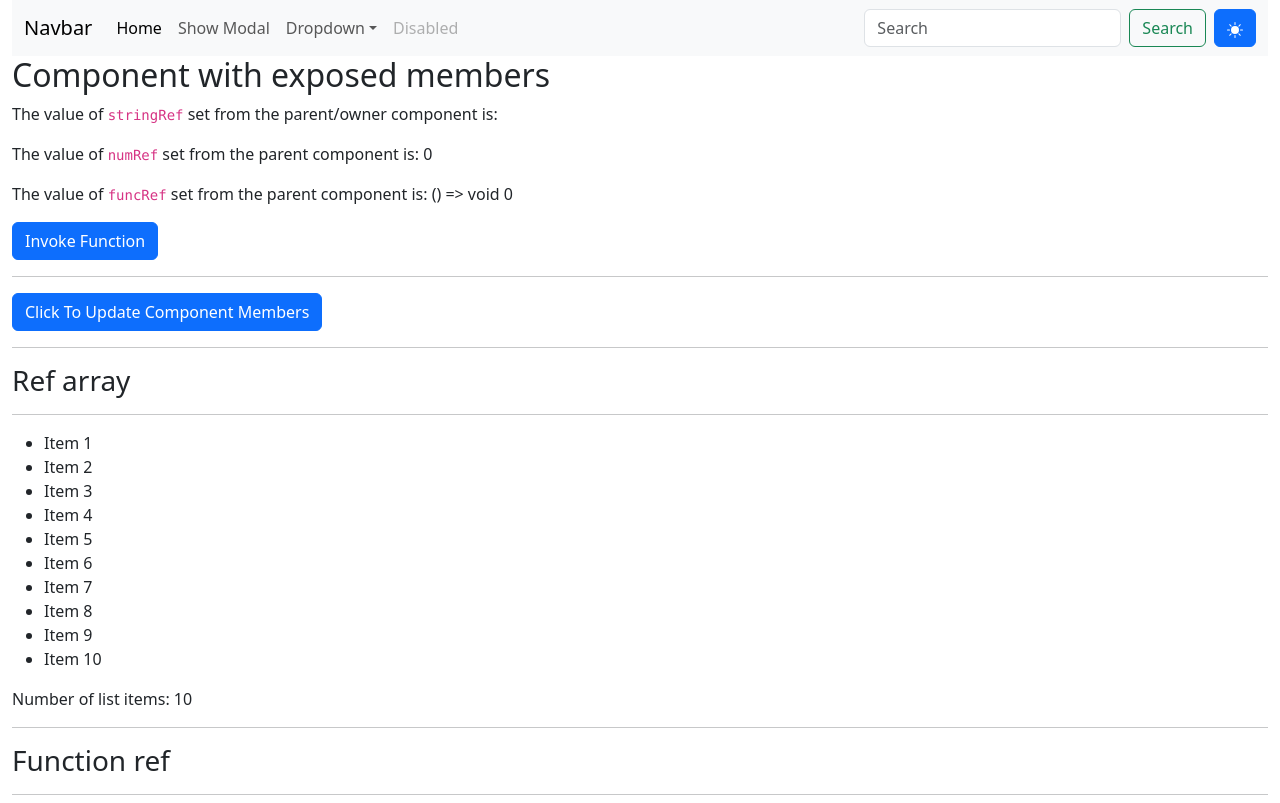
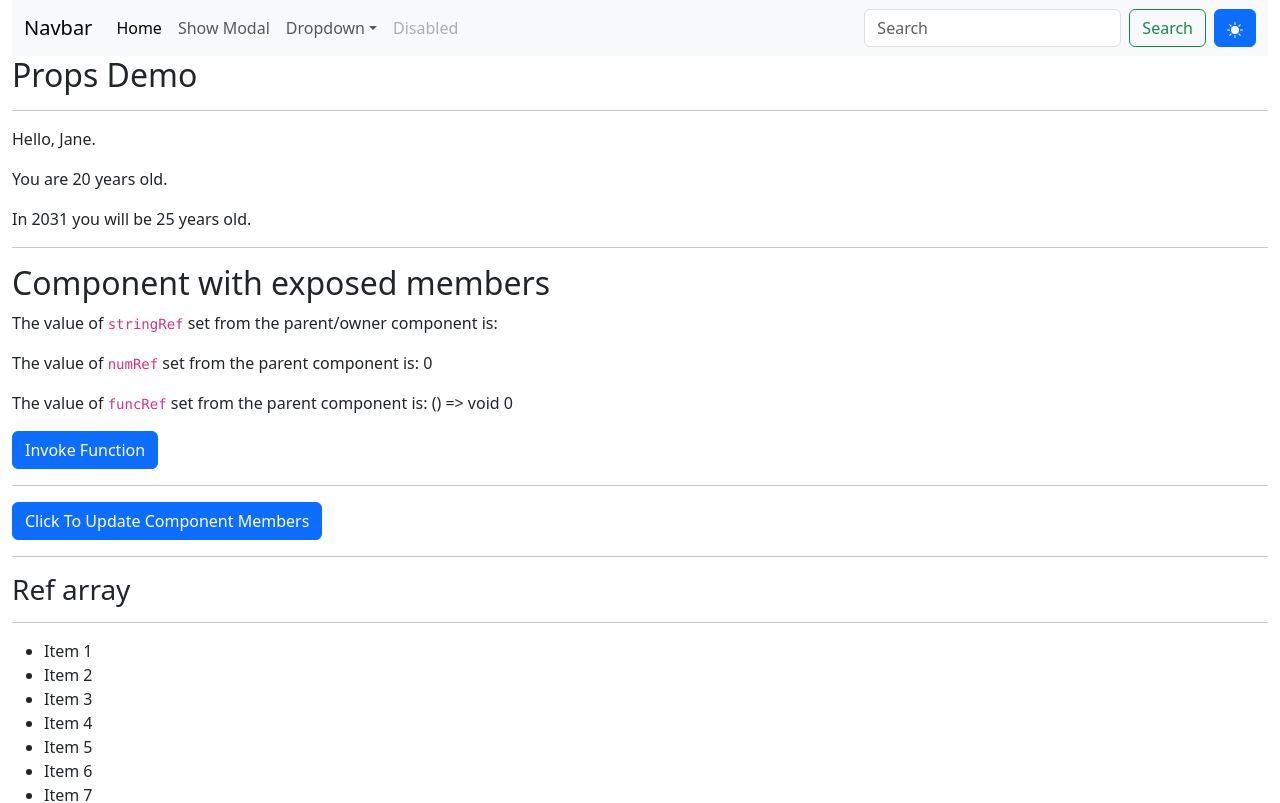
Before and after one commit to FlameWolf/vue-project, a Vue app: page / in a window 1280 px wide. Shown: the top 803 px of the page. Built offline with nearby package versions, Linux system fonts and the light colour scheme.

Commit message:
Add props demo component

```diff
--- a/src/App.vue
+++ b/src/App.vue
@@ -1,6 +1,7 @@
 <script setup lang="ts">
 	import "@/styles.css";
 	import Navbar from "@/components/Navbar.vue";
+	import PropsDemo from "@/components/PropsDemo.vue";
 	import RefDemo from "@/components/RefDemo.vue";
 	import WatchDemo from "@/components/WatchDemo.vue";
 	import FormDemo from "@/components/FormDemo.vue";
@@ -8,6 +9,7 @@
 </script>
 <template>
 	<Navbar/>
+	<PropsDemo name="Jane" :age="20" greeting="Hello"/>
 	<RefDemo/>
 	<WatchDemo/>
 	<FormDemo/>
--- /dev/null
+++ b/src/components/PropsDemo.vue
@@ -0,0 +1,17 @@
+<script setup lang="ts">
+	const { name, age, greeting } = defineProps<{
+		name: string;
+		age: number;
+		greeting: string;
+	}>();
+	const currentYear = (new Date()).getFullYear();
+	const yearsToAdd = 5;
+</script>
+<template>
+	<h2>Props Demo</h2>
+	<hr/>
+	<p>{{ greeting }}, {{ name }}.</p>
+	<p>You are {{ age }} years old.</p>
+	<p>In {{ currentYear + yearsToAdd }} you will be {{ age + yearsToAdd }} years old.</p>
+	<hr/>
+</template>
```
